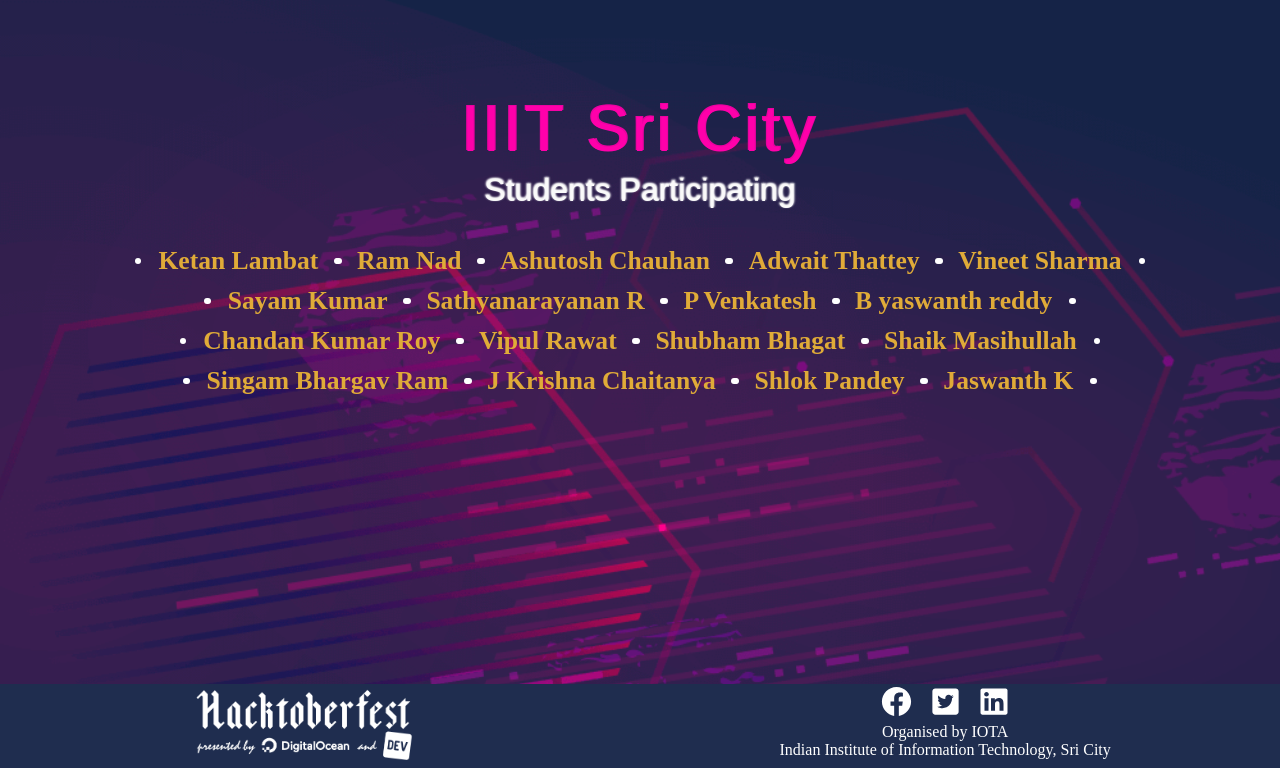
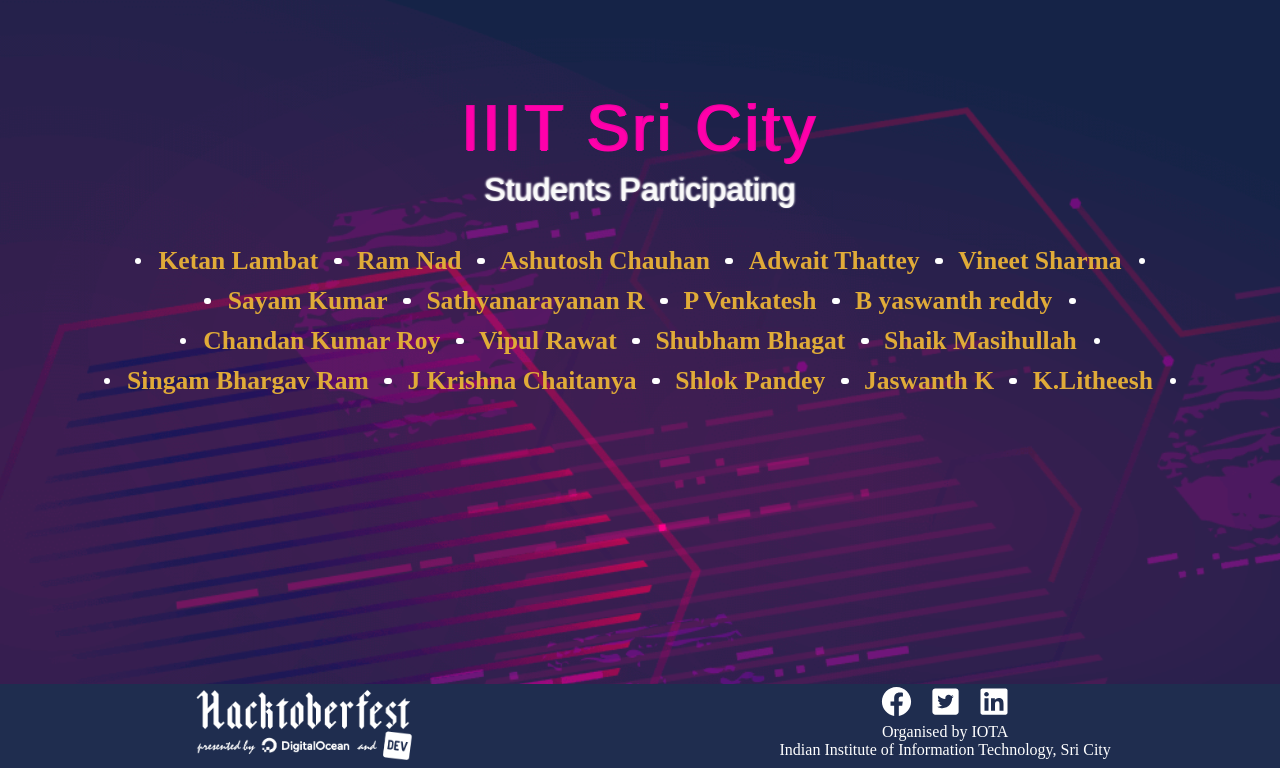
Before and after one commit to Project-Club-IIITS/hacktoberfest2019-participants, a Jekyll site: the page index.html, which Jekyll copies as it is, in a window 1280 px wide, cut to the strip 132-900 px from the top of the page. Built offline with Jekyll 4.4.1, drawn with Linux system fonts in a browser that asks for light colours; some web fonts are replaced.

Commit message:
<ADD PARTICIPANT NAME>

```diff
--- a/index.html
+++ b/index.html
@@ -63,6 +63,7 @@
                 <li><a href="https://github.com/chaitanya531">J Krishna Chaitanya</a></li>
                 <li><a href="https://github.com/b30wulffz">Shlok Pandey</a></li>
                 <li><a href="https://github.com/JazzKriss21">Jaswanth K</a></li>
+                <li><a href="https://github.com/litheeshkumar">K.Litheesh</a></li>
 
             </ul>
         </div>
```
